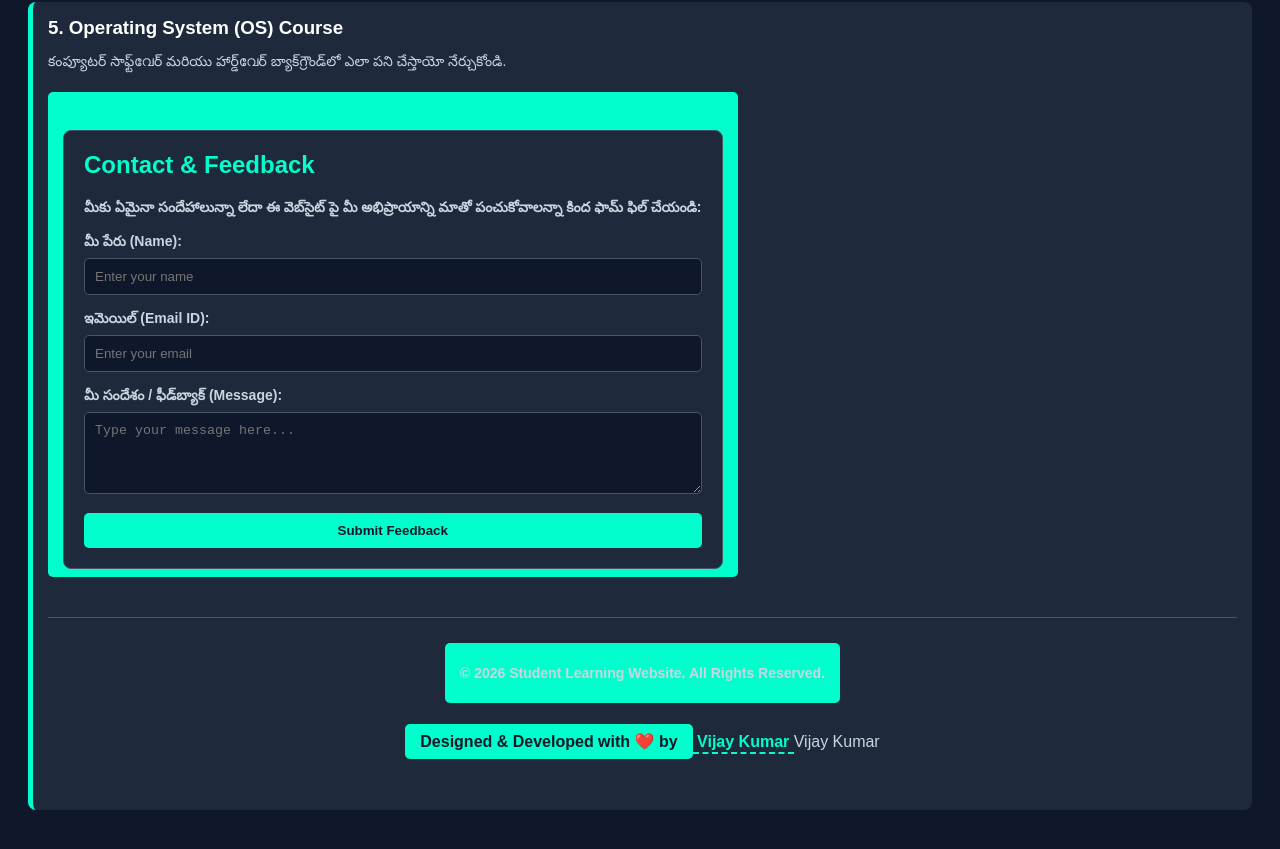
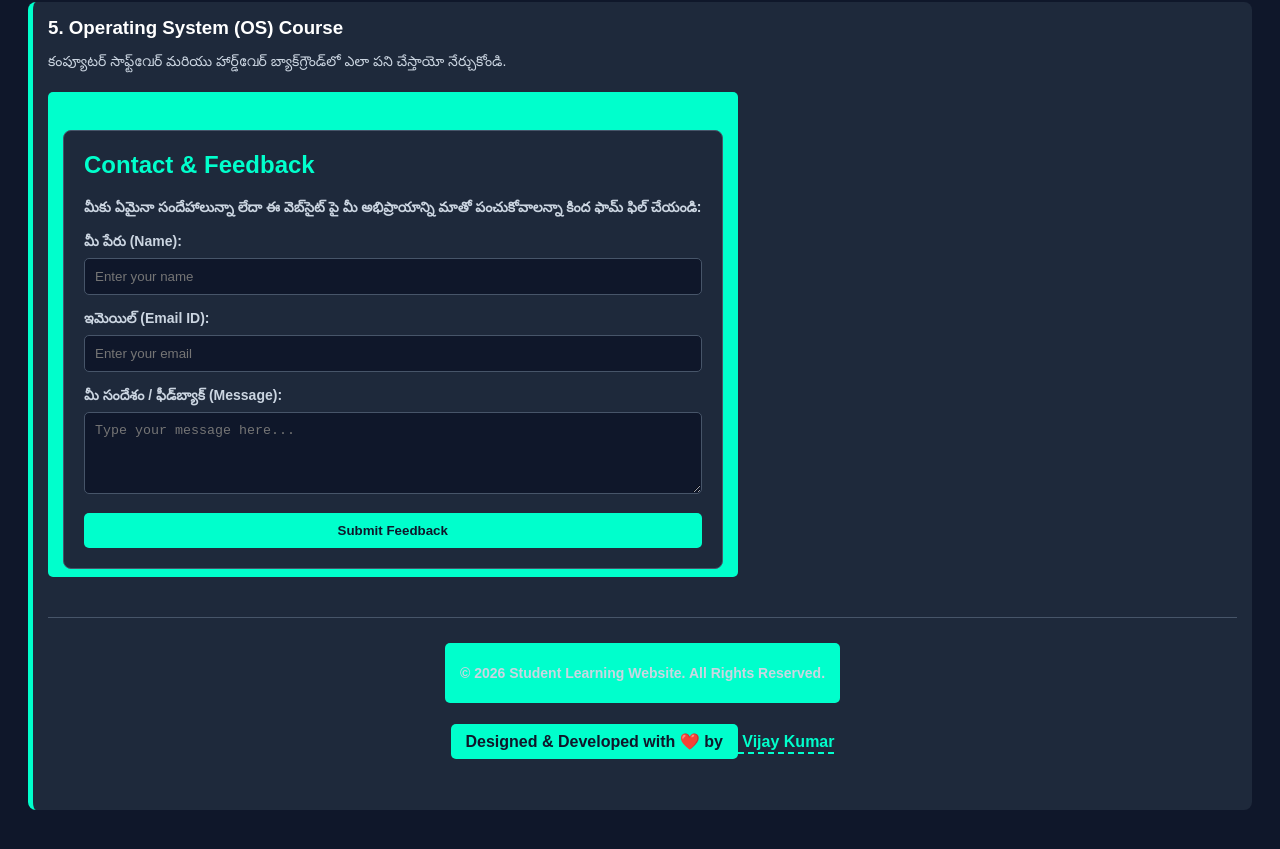
Before and after one commit to vijaykumarjonnakuti0-commits/studentlearningwebsite, a plain HTML site: page index.html in a window 1280 px wide. Shown: the part 764-1613 px from the top of the page. Drawn offline with Linux system fonts and the light colour scheme.

Commit message:
Update index.html

```diff
--- a/index.html
+++ b/index.html
@@ -146,10 +146,6 @@
  <a href="profile.html" style="color: #00ffcc; text-decoration: none; font-weight: bold; border-bottom: 2px dashed #00ffcc; padding-bottom: 2px;">
     Vijay Kumar
 </a>
-
-
-                Vijay Kumar
-            </a>
         </p>
     </div>
 
```
